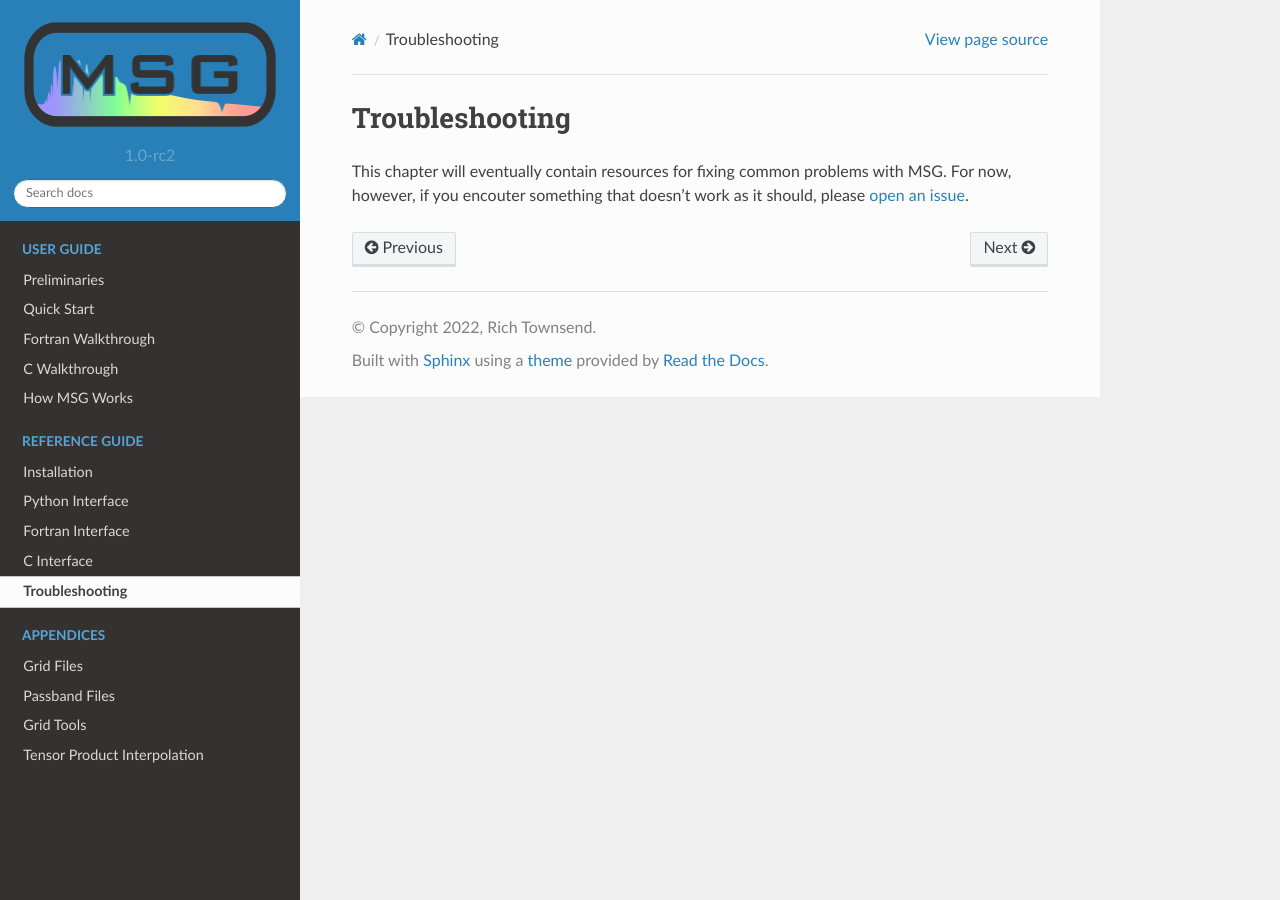
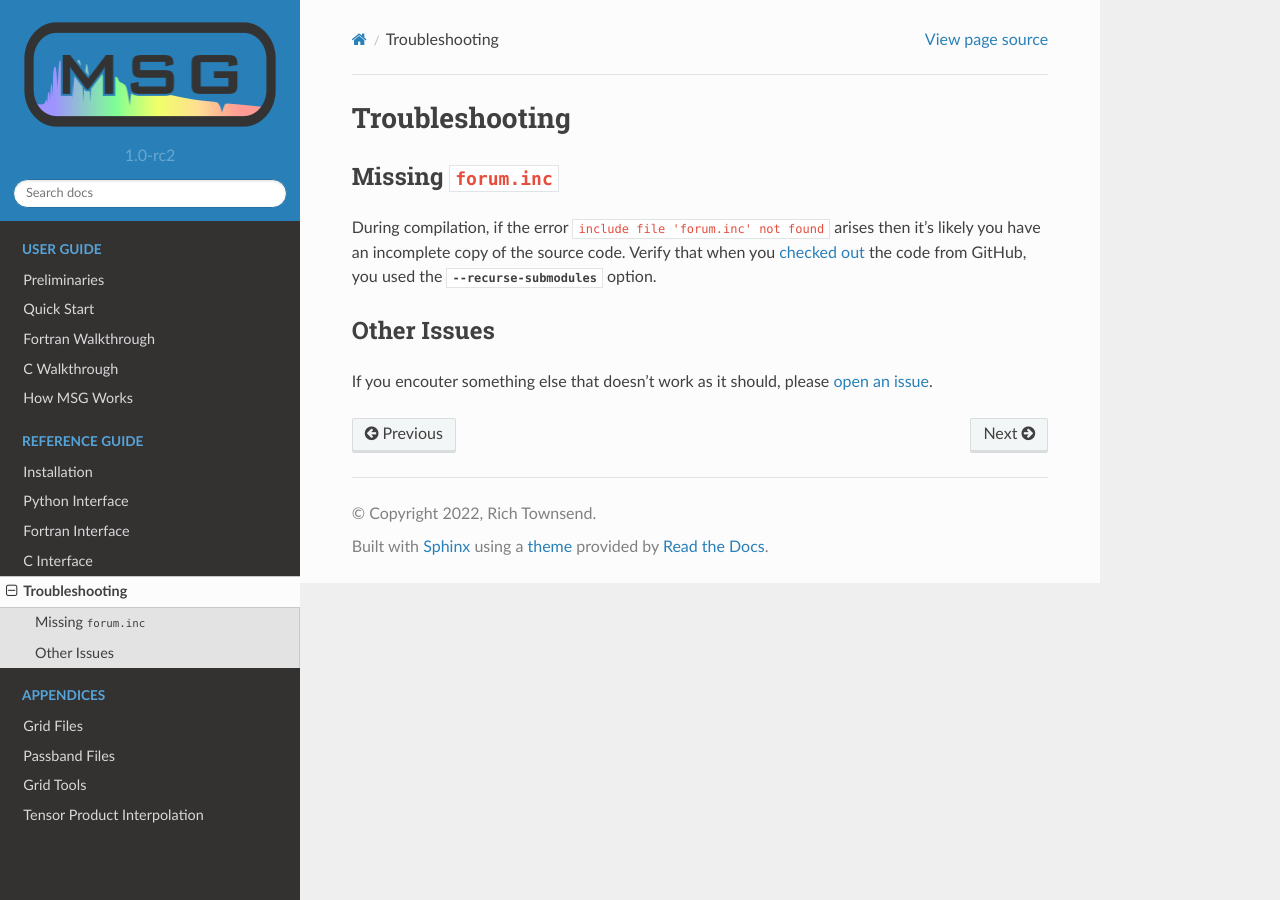
Before and after one commit to rhdtownsend/msg, a Sphinx documentation site: the page built from docs/source/ref-guide/troubleshooting.rst, in a window 1280 px wide. Built offline with Sphinx 7.4.7 and the Read the Docs theme 2.0.0, drawn with Linux system fonts in a browser that asks for light colours; the version number is read from the project's files by our own code.

Commit message:
Doc update

```diff
--- a/docs/source/ref-guide/installation.rst
+++ b/docs/source/ref-guide/installation.rst
@@ -82,8 +82,10 @@ TOOLS
 
 If a variable is not set, then its default value is assumed.
 
-Git Access
-==========
+.. _github-access:
+
+GitHub Access
+=============
 
 Sometimes, you'll want to try out new features in MSG that haven't
 yet made it into a formal release. In such cases, you can check out
--- a/docs/source/ref-guide/troubleshooting.rst
+++ b/docs/source/ref-guide/troubleshooting.rst
@@ -4,7 +4,17 @@
 Troubleshooting
 ***************
 
-This chapter will eventually contain resources for fixing common
-problems with MSG. For now, however, if you encouter something that
-doesn't work as it should, please :git:`open an issue
-<rhdtownsend/msg/issues>`.
+Missing ``forum.inc``
+=====================
+
+During compilation, if the error ``include file 'forum.inc' not
+found`` arises then it's likely you have an incomplete copy of the
+source code. Verify that when you :ref:`checked out <github-access>`
+the code from GitHub, you used the :option:`--recurse-submodules`
+option.
+
+Other Issues
+============
+
+If you encouter something else that doesn't work as it should, please
+:git:`open an issue <rhdtownsend/msg/issues>`.
```
